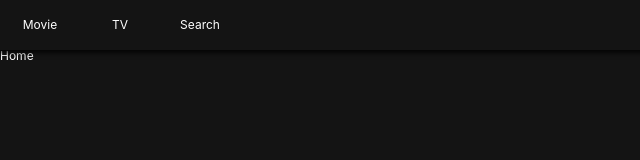
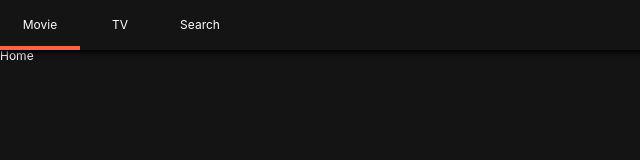
Before and after one commit to joyjsmun/nomflix, a React (Create React App) app: page / in a window 1280 px wide. Shown: the top 160 px of the page, without its empty margins (0-640 px from the left). Built offline with nearby package versions, Linux system fonts and the light colour scheme.

Commit message:
ADD: passing pathname props to li

```diff
--- a/src/Components/Header.js
+++ b/src/Components/Header.js
@@ -1,6 +1,6 @@
 /* eslint-disable import/no-anonymous-default-export */
 import React from 'react';
-import { Link } from 'react-router-dom';
+import { Link, withRouter } from 'react-router-dom';
 import styled from 'styled-components';
 
 const Header = styled.header`
@@ -25,6 +25,9 @@
   width: 80px;
   height: 50px;
   text-align: center;
+  border-bottom: 4px solid
+    ${props => (props.current ? 'tomato' : 'transparent')};
+  transition: border-bottom 0.5s ease-in-out;
 `;
 
 const SLink = styled(Link)`
@@ -34,18 +37,18 @@
   justify-content: center;
 `;
 
-export default () => (
+export default withRouter(({ location: { pathname } }) => (
   <Header>
     <List>
-      <Item>
+      <Item current={pathname === '/'}>
         <SLink to="/">Movie</SLink>
       </Item>
-      <Item>
+      <Item current={pathname === '/tv'}>
         <SLink to="/tv">TV</SLink>
       </Item>
-      <Item>
+      <Item current={pathname === '/search'}>
         <SLink to="/search">Search</SLink>
       </Item>
     </List>
   </Header>
-);
+));
```
